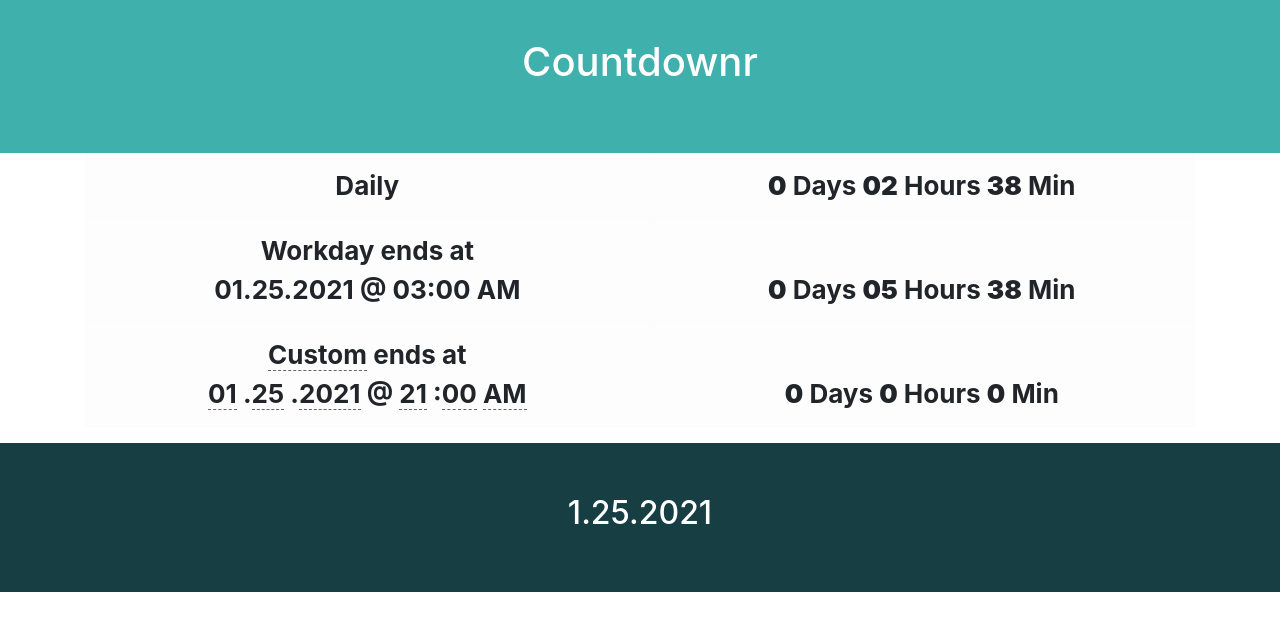
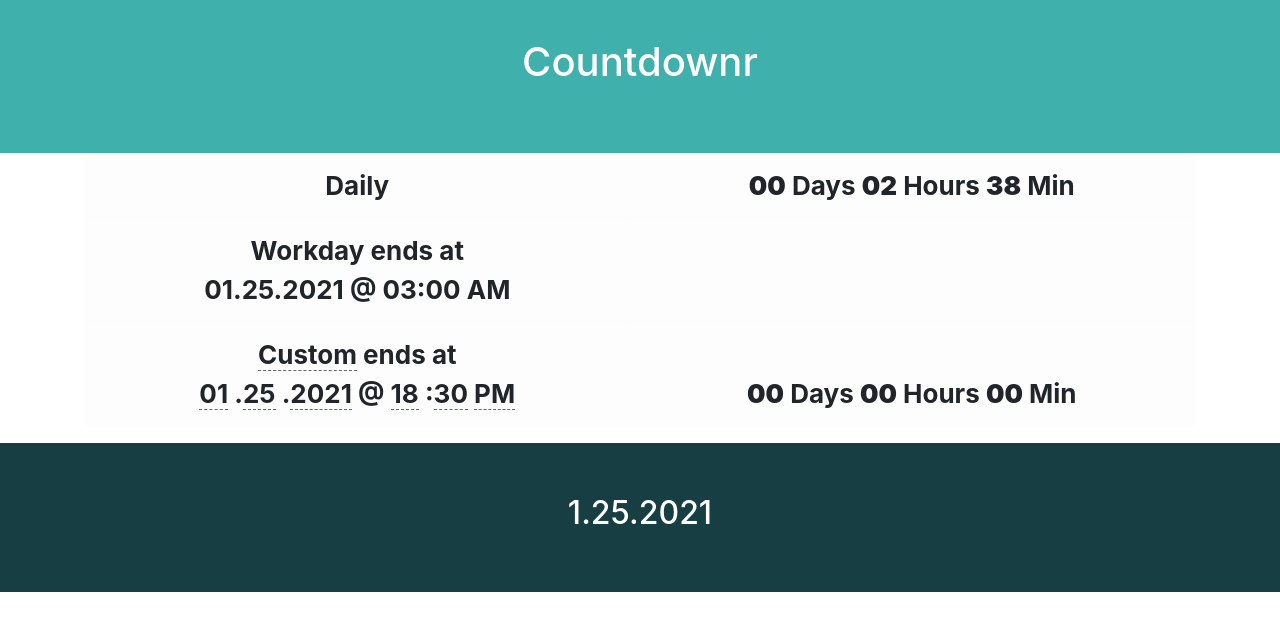
Before and after one commit to derekwolters/cntdwnr, a React (Create React App) app: page /dashboard in a window 1280 px wide. Shown: the top 630 px of the page. Built offline with nearby package versions, Linux system fonts and the light colour scheme.

Commit message:
fix countdown timer

```diff
--- a/src/dashboard/Dashboard.js
+++ b/src/dashboard/Dashboard.js
@@ -3,35 +3,49 @@ import Table from 'react-bootstrap/Table';
 import Countdowner from '../timer/countdowner';
 import InlineEdit from "./InlineEdit";
 
+const addZero = (value) => {
+    value = String(value).padStart(2,"0");
+    return value;
+}
+
 export const DashboardPage = (props) => {
+    {/**Base timer variables */}
     const currentDate = new Date();
-    const year = (currentDate.getFullYear());
-    const month = (currentDate.getMonth() < 10 ? currentDate.getMonth()+'1' : currentDate.getMonth());
-    const day = (currentDate.getDate());
+    const year = currentDate.getFullYear();
+    const xMonth = currentDate.getMonth()+1;
+    const month = (xMonth < 10 ? addZero(xMonth) : xMonth);
+    const day = (currentDate.getDate() < 10 ? addZero(currentDate.getDate()) : currentDate.getDate());
+
+    {/**Workday timer variables */}
     const workdayEndYear = year;
     const workdayEndMonth = month;
     const workdayEndDay = day;
     const workdayEndHour = '03';
     const workdayEndMinute = '00';
+    console.log('currentDate'); console.log(currentDate);
 
+    {/**Custom timer variables */}
     const [customDefaultName, setCustomName] = useState("Custom");
     const [customDefaultYear, setCustomYear] = useState(year);
     const [customDefaultMonth, setCustomMonth] = useState(month);
     const [customDefaultDay, setCustomDay] = useState(day);
-    const [customDefaultHour, setCustomHour] = useState('21');
-    const [customDefaultMinute, setCustomMinute] = useState('00');
-    const [customDefaultPeriod, setCustomPeriod] = useState('AM');
-
+    const [customDefaultHour, setCustomHour] = useState('18');
+    const [customDefaultMinute, setCustomMinute] = useState('30');
+    const [customDefaultPeriod, setCustomPeriod] = useState('PM');
+    console.log('MONTH: '+month)
+    console.log('DAY: '+day)
     return (
         <div className="container mgntop">
             {/* <h2>Cntdwnr Dashboard</h2>  */}
             <Table striped bordered hover variant="light" className="timers">
+                {/**Daily timer*/}
                 <thead>
                     <tr>
                         <th>Daily</th>
-                        <th><Countdowner date={`${year}-${month}-${day+1}T00:00:00`}/></th>
+                        <th><Countdowner name='daily' date={`${year}-${month}-${String(parseInt(day)+1).padStart(2,"0")}T00:00:00`}/></th>
                     </tr>
                 </thead>
+                {/**Workday timer*/}
                 <thead>
                     <tr>
                         <th>
@@ -44,13 +58,14 @@ export const DashboardPage = (props) => {
                             workdayEndHour -'12' + ':' + workdayEndMinute + ' PM'}
                         </th>
                         <th>
-                            <Countdowner date=
+                            {/* <Countdowner name='workday' date=
                             {workdayEndHour > currentDate.getHours ?
                             `${year}-${month}-${day}T${workdayEndHour}:${workdayEndMinute}:00`:
-                            `${year}-${month}-${day+1}T${workdayEndHour}:${workdayEndMinute}:00`}/>
+                            `${year}-${month}-${day+1}T${workdayEndHour}:${workdayEndMinute}:00`}/>     */}
                         </th>
                     </tr>
                 </thead>
+                {/**Custom timer template */}
                 <thead>
                     <tr>
                         <th>
@@ -64,7 +79,7 @@ export const DashboardPage = (props) => {
                             <InlineEdit text={customDefaultPeriod} onSetText={text => setCustomPeriod(text)} />
                         </th>
                         <th>
-                            <Countdowner date= {`${customDefaultYear}-${customDefaultMonth}-${customDefaultDay}T${customDefaultHour}:${customDefaultMinute}:00`}/>
+                            <Countdowner name='custom' date= {`${customDefaultYear}-${customDefaultMonth}-${customDefaultDay}T${customDefaultHour}:${customDefaultMinute}:00`}/>
 
                         </th>
                     </tr>
--- a/src/timer/countdowner.js
+++ b/src/timer/countdowner.js
@@ -12,6 +12,8 @@ class Countdowner extends Component {
   constructor(props) {
     super(props);
 
+    console.log(props);
+
     this.state = {
       days: 0,
       hours: 0,
@@ -19,11 +21,25 @@ class Countdowner extends Component {
       sec: 0,
     }
   }
+  ///GET THIS WORKING!
+  /* addIncomingZeros(time) {
+    var incomingDate = new Date();
+    //incomingDate = time;
+    console.log(incomingDate.getFullYear());
+    let years = incomingDate.getFullYear;
+    let months = incomingDate.getMonth.length() < 2 ? 0+incomingDate.getMonth : incomingDate.getMonth;
+    let days = incomingDate.getDate.length() < 2 ? 0+incomingDate.getDate : incomingDate.getDate;
+    let hours = incomingDate.getHours.length() < 2 ? 0+incomingDate.getHours : incomingDate.getHours;
+    let minutes = incomingDate.getMinutes.length() < 2 ? 0+incomingDate.getMinutes : incomingDate.getMinutes;
+    let seconds = incomingDate.getSeconds.length() < 2 ? 0+incomingDate.getSeconds : incomingDate.getSeconds;
+    return `${years}-${months}-${days}T${hours}:${minutes}:${seconds}`;
+  } */
 
   componentDidMount() {
     // update every second
     this.interval = setInterval(() => {
       const date = this.calculateCountdown(this.props.date);
+      console.log(this.props.name + ' calcCountdown: ' + this.props.date)
       date ? this.setState(date) : this.stop();
     }, 1000);
   }
@@ -33,7 +49,11 @@ class Countdowner extends Component {
   }
 
   calculateCountdown(endDate) {
+    console.log(this.props.name + ' endDate-actual:'+ endDate);
     let diff = (Date.parse(new Date(endDate)) - Date.parse(new Date())) / 1000;
+    console.log(this.props.name + ' endDate:'+ Date.parse(new Date(endDate)))
+    console.log(this.props.name + ' 2nd half:'+ (Date.parse(new Date())) / 1000);
+    console.log(this.props.name + ' diff: ' + diff)
 
     // clear countdown when date is reached
     if (diff <= 0) return false;
@@ -52,17 +72,14 @@ class Countdowner extends Component {
       diff -= timeLeft.years * 365.25 * 86400;
     }
     if (diff >= 86400) { // 24 * 60 * 60
-      console.log("days");
       timeLeft.days = Math.floor(diff / 86400);
       diff -= timeLeft.days * 86400;
     }
     if (diff >= 3600) { // 60 * 60
-      console.log("hours");
       timeLeft.hours = Math.floor(diff / 3600);
       diff -= timeLeft.hours * 3600;
     }
     if (diff >= 60) {
-      console.log("min");
       timeLeft.min = Math.floor(diff / 60);
       diff -= timeLeft.min * 60;
     }
@@ -77,8 +94,7 @@ class Countdowner extends Component {
 
   addLeadingZeros(value) {
     value = String(value);
-    console.log(value);
-    while (value.length < 2 && value != 0) {
+    while (value.length < 2) {
       value = '0' + value;
     }
     return value;
```
Also changed, not shown: 1 other file (tests, documents, lock files or other folders).
